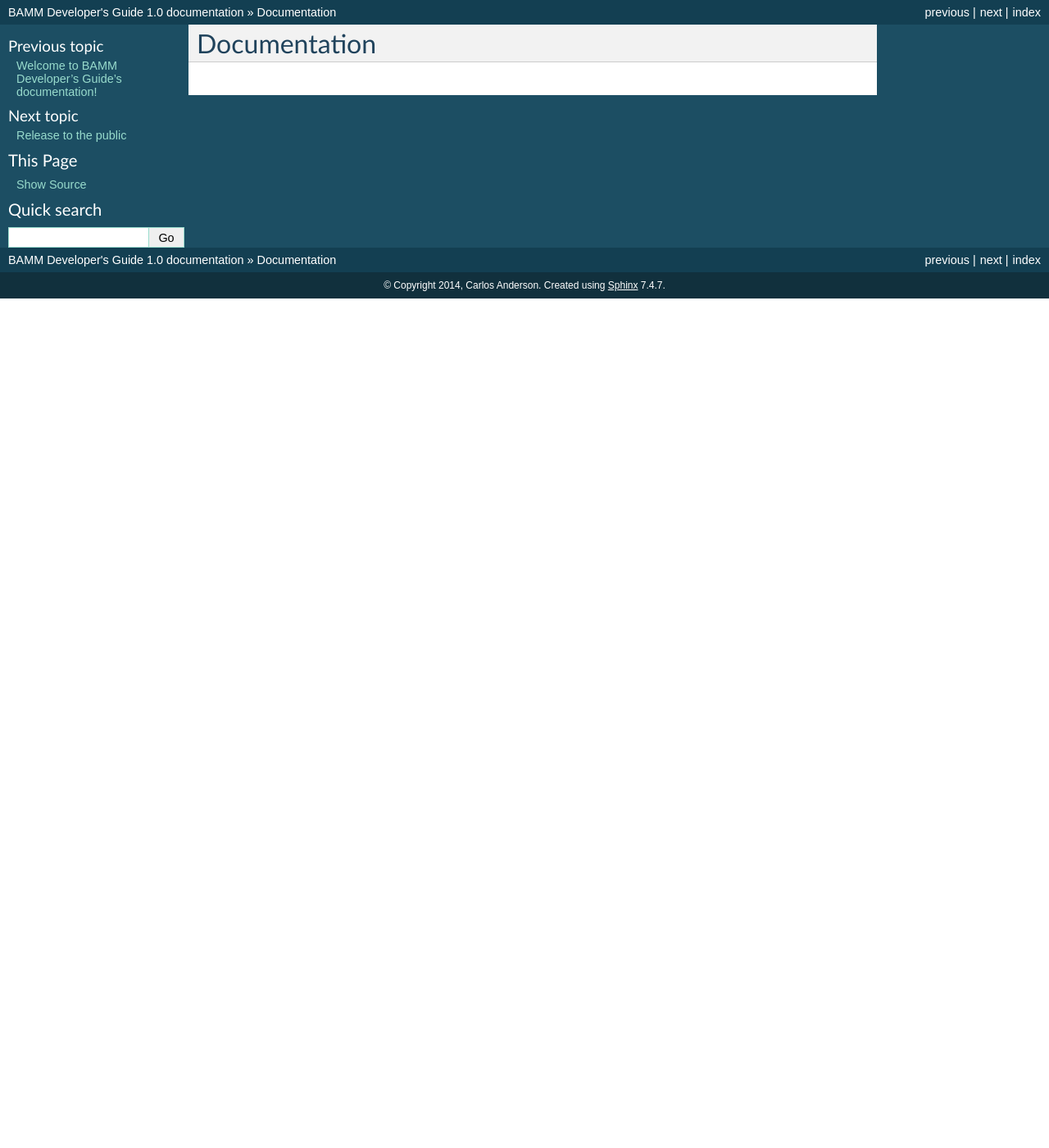
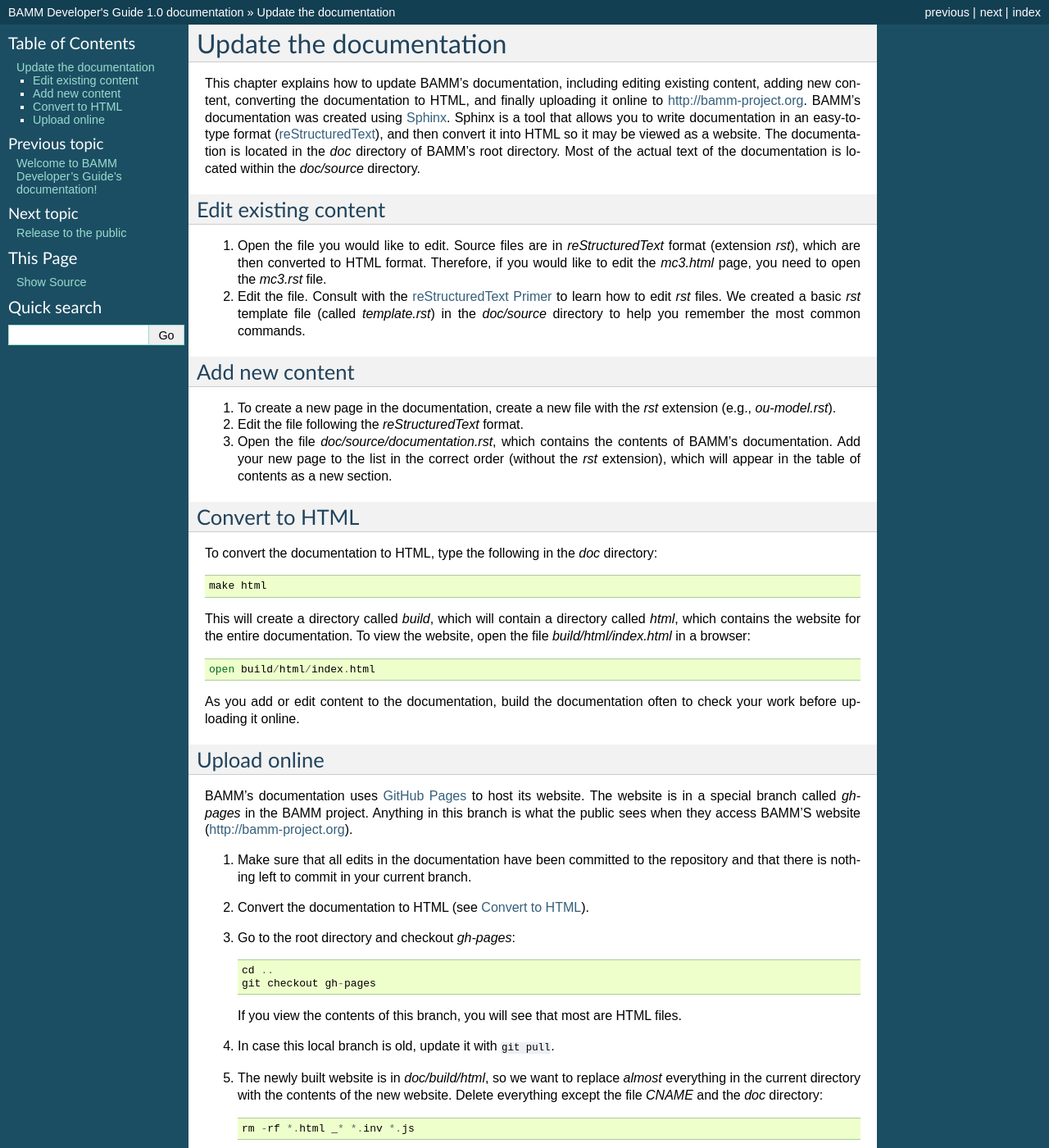
Before and after one commit to macroevolution/bamm-dev-guide, a Sphinx documentation site: the page built from source/documentation.rst, in a window 1280 px wide and 1400 px high. Shown: the whole window at 82% size. Built offline with Sphinx 7.4.7, drawn with Linux system fonts in a browser that asks for light colours; formulas are drawn with MathJax 3; some of the changed text lies outside the part shown.

Commit message:
Write the "Update the documentation" chapter

```diff
--- a/source/documentation.rst
+++ b/source/documentation.rst
@@ -1,4 +1,137 @@
-Documentation
-=============
+Update the documentation
+========================
 
-.. explain how to put documentation online
+This chapter explains how to update BAMM's documentation,
+including editing existing content, adding new content,
+converting the documentation to HTML,
+and finally uploading it online to `<http://bamm-project.org>`_.
+BAMM's documentation was created using `Sphinx <http://sphinx-doc.org/>`_.
+Sphinx is a tool that allows you to write documentation
+in an easy-to-type format
+(`reStructuredText <http://sphinx-doc.org/rest.html>`_),
+and then convert it into HTML so it may be viewed as a website.
+The documentation is located in the *doc* directory of BAMM's root directory.
+Most of the actual text of the documentation
+is located within the *doc/source* directory.
+
+
+Edit existing content
+---------------------
+
+#. Open the file you would like to edit.
+   Source files are in *reStructuredText* format (extension *rst*),
+   which are then converted to HTML format.
+   Therefore, if you would like to edit the *mc3.html* page,
+   you need to open the *mc3.rst* file.
+
+#. Edit the file. Consult with the
+   `reStructuredText Primer <http://sphinx-doc.org/rest.html>`_
+   to learn how to edit *rst* files.
+   We created a basic *rst* template file (called *template.rst*)
+   in the *doc/source* directory to help you remember the most common commands.
+
+
+Add new content
+---------------
+
+#. To create a new page in the documentation,
+   create a new file with the *rst* extension (e.g., *ou-model.rst*).
+
+#. Edit the file following the *reStructuredText* format.
+
+#. Open the file *doc/source/documentation.rst*,
+   which contains the contents of BAMM's documentation.
+   Add your new page to the list in the correct order
+   (without the *rst* extension),
+   which will appear in the table of contents as a new section.
+
+
+.. _convert:
+
+Convert to HTML
+---------------
+
+To convert the documentation to HTML,
+type the following in the *doc* directory::
+
+    make html
+
+This will create a directory called *build*,
+which will contain a directory called *html*,
+which contains the website for the entire documentation.
+To view the website, open the file *build/html/index.html* in a browser::
+
+    open build/html/index.html
+
+As you add or edit content to the documentation,
+build the documentation often to check your work
+before uploading it online.
+
+
+.. _upload_doc:
+
+Upload online
+-------------
+
+BAMM's documentation uses `GitHub Pages <https://pages.github.com>`_
+to host its website.
+The website is in a special branch called *gh-pages* in the BAMM project.
+Anything in this branch is what the public sees
+when they access BAMM'S website (`<http://bamm-project.org>`_).
+
+#. Make sure that all edits in the documentation have been committed
+   to the repository and that there is nothing left to commit
+   in your current branch.
+
+#. Convert the documentation to HTML (see :ref:`convert`).
+
+#. Go to the root directory and checkout *gh-pages*::
+
+       cd ..
+       git checkout gh-pages
+
+   If you view the contents of this branch,
+   you will see that most are HTML files.
+
+#. In case this local branch is old, update it with ``git pull``.
+
+#. The newly built website is in *doc/build/html*,
+   so we want to replace *almost* everything in the current directory
+   with the contents of the new website.
+   Delete everything except the file *CNAME* and the *doc* directory::
+
+       rm -rf *.html _* *.inv *.js
+
+   There may be other files or directories left over
+   from another branch that were not committed. Delete these, too.
+   Check which files these are with ``git status``
+   and look at the *Untracked files*.
+
+   If you accidentally delete the *CNAME* file, get it back with::
+
+       git checkout CNAME
+
+   If you accidentally delete the *doc* directory,
+   you need to go back to the *master* branch and build it again.
+
+#. Copy everything from *doc/build/html* to the current directory::
+
+       cp -r doc/build/html/* .
+
+#. Delete the *doc* directory::
+
+       rm -rf doc
+
+#. If you run ``git status`` you should see the files
+   that will be updated on the next commit.
+   Add and commit these changes to the repository::
+
+       git add --all .
+       git commit -m "Update documentation for version 2.2.0"
+
+#. Push these changes::
+
+       git push
+
+   Within a few minutes, the online website
+   should be updated with the new changes.
```
